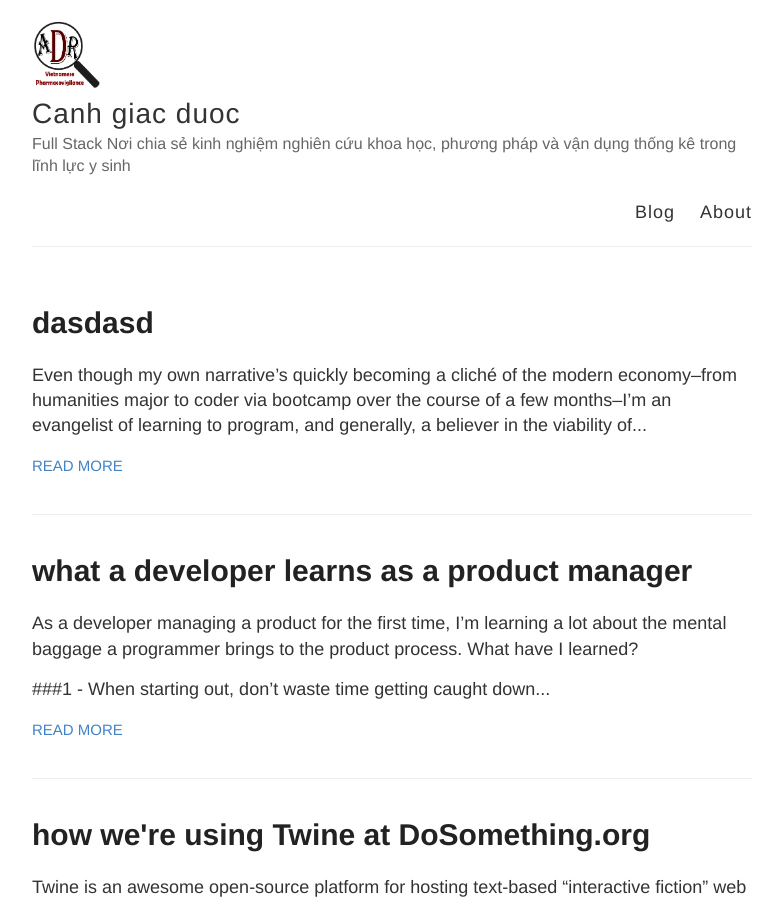
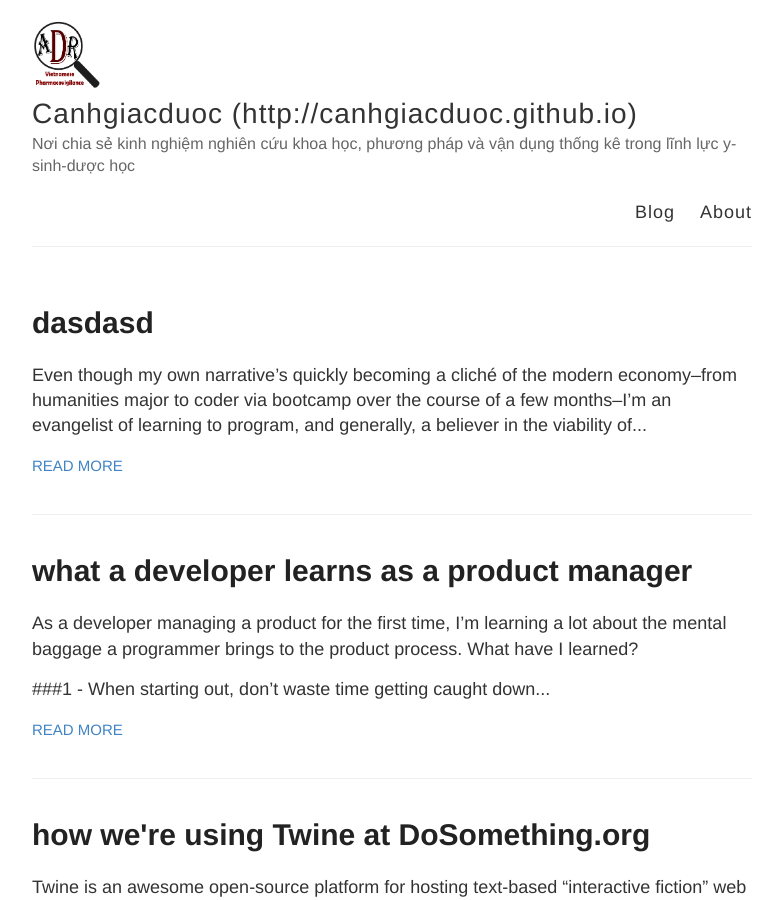
Before and after one commit to nguyenkhacdung/nguyenkhacdung.github.io, a Jekyll site: the page built from index.html, in a window 1280 px wide and 900 px high. Shown: the whole window, without its empty margins (248-1031 px from the left). Built offline with Jekyll 4.4.1, drawn with Linux system fonts in a browser that asks for light colours; the list of posts is cut into pages by our own code.

Commit message:
update about3

```diff
--- a/_config.yml
+++ b/_config.yml
@@ -3,10 +3,10 @@
 #
 
 # Name of your site (displayed in the header)
-name: Canh giac duoc
+name: Canhgiacduoc (http://canhgiacduoc.github.io)
 
 # Short bio or description (displayed in the header)
-description: Full Stack Nơi chia sẻ kinh nghiệm nghiên cứu khoa học, phương pháp và vận dụng thống kê trong lĩnh lực y sinh
+description: Nơi chia sẻ kinh nghiệm nghiên cứu khoa học, phương pháp và vận dụng thống kê trong lĩnh lực y-sinh-dược học
 
 # URL of your avatar or profile pic (you could use your GitHub profile pic)
 avatar: https://raw.githubusercontent.com/nguyenkhacdung/nguyenkhacdung.github.io/master/images/Canhgiacduoc_Icon.png
@@ -26,7 +26,7 @@ footer-links:
   flickr:
   github: #canhgiacduoc
   instagram:
-  linkedin: #pub/tong-xiang/22/319/46b
+  linkedin: in/nguyen-khac-dung-86122496/#pub/tong-xiang/22/319/46b
   pinterest:
   rss: # just type anything here for a working RSS icon, make sure you set the "url" above!
   twitter: #tong_xiang
```
